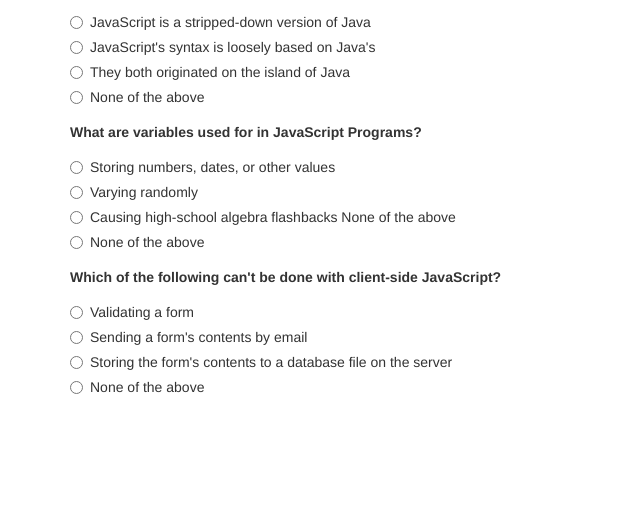
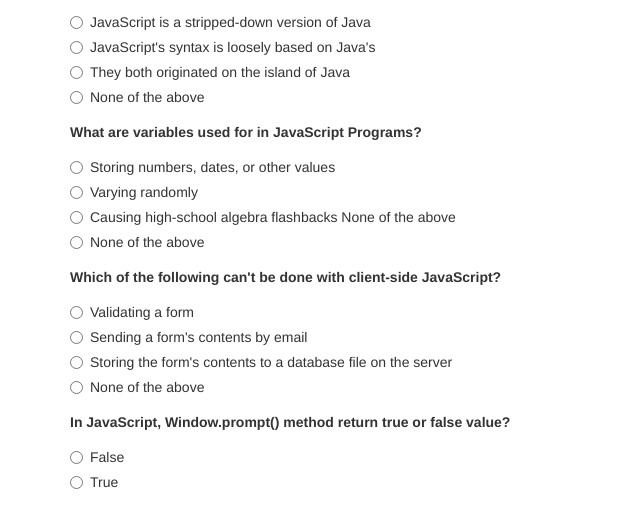
Before and after one commit to Umubyeyi/q-Jscript, a plain HTML site: page index.html in a window 1280 px wide. Shown: the part 93-620 px from the top of the page, without its empty margins (0-640 px from the left). Drawn offline with Linux system fonts and the light colour scheme.

Commit message:
I add 4questions with a radio button

```diff
--- a/index.html
+++ b/index.html
@@ -102,7 +102,20 @@
                                        </label>
                                      </div>
                        </div>
-
+                       <div class="form-group">
+                            <label class="control-label">  In JavaScript, Window.prompt() method return true or false value?</label>
+                         <div class="radio">
+                            <label>
+                            <input type="radio" name="clside-js" value="js">
+                            False
+                            </label>
+                          </div>
+                          <div class="radio">
+                                <label>
+                                <input type="radio" name="clside-js" value="js">
+                                True
+                                </label>
+                          </div>
 
             </form>
 
```
